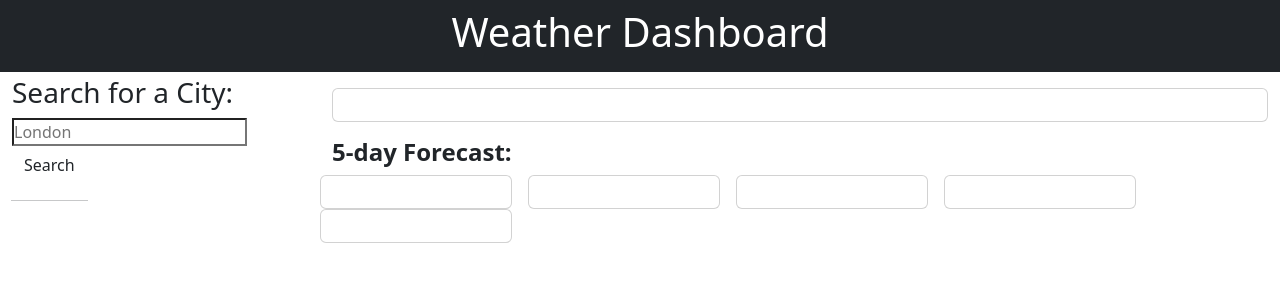
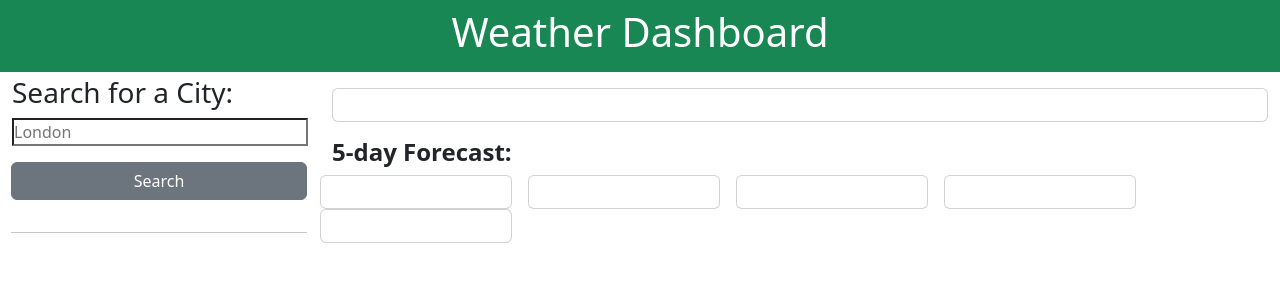
Before and after one commit to eesahbella/weather-dashboard, a plain HTML site: page index.html in a window 1280 px wide. Drawn offline with nearby package versions, Linux system fonts and the light colour scheme.

Commit message:
adds classes to buttons

```diff
--- a/assets/js/script.js
+++ b/assets/js/script.js
@@ -138,6 +138,7 @@ $("#search-button").on("click", function(event) {
     // Create and append buttons for each city in the history
     for (var j = 0; j < cityHistory.length; j++) {
         var cityButton = $("<button>");
+        cityButton.addClass("mb-3 btn btn-success");
         cityButton.text(cityHistory[j]);
         $("#history").append(cityButton);
     }
--- a/index.html
+++ b/index.html
@@ -11,7 +11,7 @@
 </head>
 
 <body>
-  <header class="container-fluid text-center text-white bg-dark p-2 weather-header">
+  <header class="container-fluid text-center text-white bg-success p-2 weather-header">
     <h1>Weather Dashboard</h1>
   </header>
 
@@ -26,10 +26,10 @@
         <form id="search-form" class="form">
           <div class="form-inline form-group">
             <div class="input-group">
-              <input class="form-input weather-search" type="text" id="search-input" placeholder="London"
+              <input class="form-input weather-search mb-3 col-12 col-sm-10 col-lg-12" type="text" id="search-input" placeholder="London"
                 aria-labelledby="form-heading" aria-controls="today forecast" />
-              <div class="input-group-append">
-                <button type="submit" class="btn search-button" id="search-button" aria-label="submit search">
+              <div class="input-group-append mb-3 col-12 col-sm-10 col-lg-12">
+                <button type="submit" class="btn search-button btn-secondary mb-3 col-12 col-sm-10 col-lg-12" id="search-button" aria-label="submit search">
                   Search
                 </button>
                 <hr class="hr weather-hr" />
@@ -37,15 +37,9 @@
             </div>
           </div>
         </form>
-        <!--This div is for the 6 button options for different cities previously searched // search history -->
+        <!--This div is for the button options for different cities previously searched // search history -->
         <div class="list-group" id="history">
           <div class="d-grid gap-2 col-6 mt-3">
-            <!-- <button class="btn btn-secondary" type="button">Button</button>
-            <button class="btn btn-secondary" type="button">Button</button>
-            <button class="btn btn-secondary" type="button">Button</button>
-            <button class="btn btn-secondary" type="button">Button</button>
-            <button class="btn btn-secondary" type="button">Button</button>
-            <button class="btn btn-secondary" type="button">Button</button> -->
           </div>
         </div>
       </aside>
```
Also changed, not shown: assets/css/style.css (line endings or trailing spaces).
